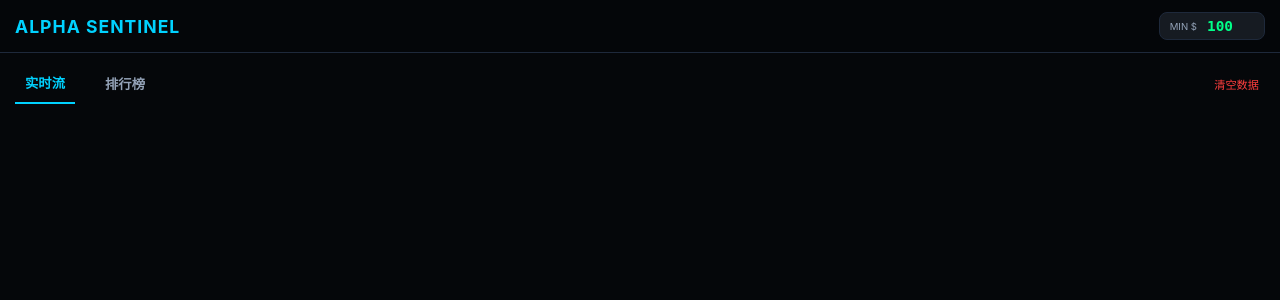
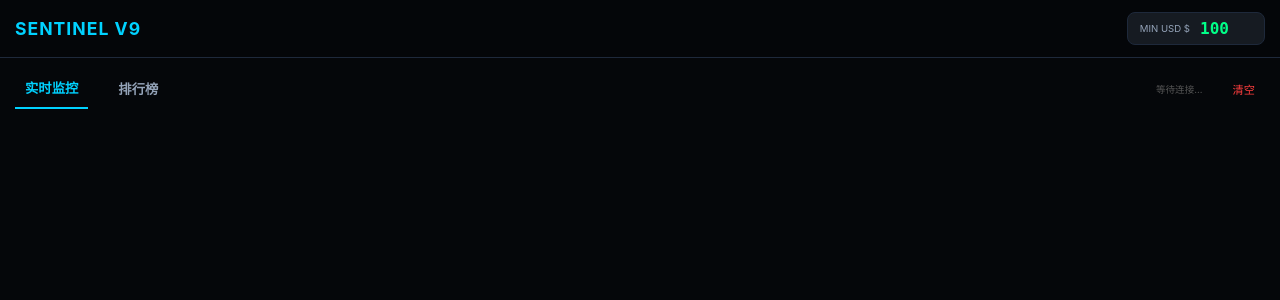
Before and after one commit to dadaleo/VirtualsMonitor2, a Flask app: page / in a window 1280 px wide. Shown: the top 300 px of the page. Run offline with Flask 3, Linux system fonts and the light colour scheme; some libraries are stand-ins or nearby versions.

Commit message:
Add files via upload

```diff
--- a/templates/index.html
+++ b/templates/index.html
@@ -3,7 +3,7 @@
 <head>
     <meta charset="UTF-8">
     <meta name="viewport" content="width=device-width, initial-scale=1.0, maximum-scale=1.0, user-scalable=no">
-    <title>Agentic Sentinel v8.8</title>
+    <title>Alpha Sentinel - Persistent v9.0</title>
     <script src="https://cdn.socket.io/4.7.2/socket.io.min.js"></script>
     <style>
         :root {
@@ -12,47 +12,55 @@
             --accent-red: #ff3e3e; --text-main: #e0e6ed; --text-dim: #94a3b8;
             --border: #1e293b; --table-head: #161b22;
         }
-        body { background: var(--bg); color: var(--text-main); font-family: 'Inter', system-ui; margin: 0; padding-bottom: 20px; }
+        body { background: var(--bg); color: var(--text-main); font-family: 'Inter', system-ui, sans-serif; margin: 0; padding-bottom: 20px; }
+
         .header-nav { position: sticky; top: 0; z-index: 100; background: var(--header-bg); backdrop-filter: blur(10px); border-bottom: 1px solid var(--border); padding: 12px 15px; }
         .nav-flex { display: flex; justify-content: space-between; align-items: center; }
-        .filter-box { display: flex; align-items: center; gap: 8px; background: var(--table-head); padding: 4px 10px; border-radius: 8px; border: 1px solid var(--border); }
-        .filter-box input { background: transparent; border: none; color: var(--accent-green); width: 45px; outline: none; font-weight: bold; font-family: monospace; font-size: 0.9rem; }
+
+        .filter-box { display: flex; align-items: center; gap: 8px; background: var(--table-head); padding: 5px 12px; border-radius: 8px; border: 1px solid var(--border); }
+        .filter-box input { background: transparent; border: none; color: var(--accent-green); width: 50px; outline: none; font-weight: bold; font-family: monospace; font-size: 1rem; }
 
         .grid { display: grid; grid-template-columns: repeat(auto-fill, minmax(340px, 1fr)); gap: 15px; padding: 15px; }
-        .card { background: var(--card-bg); border-radius: 12px; padding: 18px; border: 1px solid var(--border); transition: 0.3s; position: relative; }
+        .card { background: var(--card-bg); border-radius: 12px; padding: 18px; border: 1px solid var(--border); transition: 0.3s; position: relative; animation: fadeIn 0.3s ease; }
+
         .tag { font-size: 0.65rem; font-weight: 800; padding: 2px 8px; border-radius: 4px; text-transform: uppercase; }
         .tag-blue { background: rgba(0, 210, 255, 0.1); color: var(--accent-blue); border: 1px solid var(--accent-blue); }
         .tag-gold { background: rgba(255, 204, 0, 0.1); color: var(--accent-gold); border: 1px solid var(--accent-gold); }
 
         .burn-value-box { background: var(--table-head); border-radius: 8px; padding: 15px; text-align: center; margin: 12px 0; border: 1px solid var(--border); }
         .usd-val { font-size: 2.2rem; font-weight: 900; font-family: 'Consolas', monospace; }
+
         .stats-table { width: 100%; border-collapse: collapse; font-size: 0.85rem; }
         .stats-table th { text-align: left; padding: 12px; color: var(--text-dim); background: var(--table-head); }
         .stats-table td { padding: 12px; border-bottom: 1px solid var(--border); }
+
         .hidden { display: none !important; }
+        @keyframes fadeIn { from { opacity: 0; transform: translateY(5px); } to { opacity: 1; transform: translateY(0); } }
     </style>
 </head>
 <body>
     <nav class="header-nav">
         <div class="nav-flex">
-            <h1 style="margin:0; font-size:1.1rem; color:var(--accent-blue); letter-spacing:1px;">ALPHA SENTINEL</h1>
+            <h1 style="margin:0; font-size:1.1rem; color:var(--accent-blue); letter-spacing:1px;">SENTINEL V9</h1>
             <div class="filter-box">
-                <span style="font-size:0.6rem; color:var(--text-dim);">MIN $</span>
+                <span style="font-size:0.6rem; color:var(--text-dim);">MIN USD $</span>
                 <input type="number" id="minUsd" value="100" oninput="saveSettings()">
             </div>
         </div>
     </nav>
 
-    <div style="padding: 10px 15px 0; display: flex; gap: 20px;">
-        <button id="btnLive" onclick="switchTab('live')" style="background:none; border:none; color:var(--accent-blue); font-weight:bold; cursor:pointer; padding:10px; border-bottom:2px solid var(--accent-blue);">实时流</button>
+    <div style="padding: 10px 15px 0; display: flex; gap: 20px; align-items: center;">
+        <button id="btnLive" onclick="switchTab('live')" style="background:none; border:none; color:var(--accent-blue); font-weight:bold; cursor:pointer; padding:10px; border-bottom:2px solid var(--accent-blue);">实时监控</button>
         <button id="btnStats" onclick="switchTab('stats')" style="background:none; border:none; color:var(--text-dim); font-weight:bold; cursor:pointer; padding:10px;">排行榜</button>
-        <button onclick="clearData()" style="margin-left:auto; background:none; border:none; color:var(--accent-red); font-size:0.7rem; cursor:pointer;">清空数据</button>
+        <span id="connStatus" style="font-size:0.6rem; color:#555; margin-left:auto;">等待连接...</span>
+        <button onclick="clearData()" style="background:none; border:none; color:var(--accent-red); font-size:0.7rem; cursor:pointer; padding:10px;">清空</button>
     </div>
 
     <div id="liveView"><div id="grid" class="grid"></div></div>
+
     <div id="statsView" class="hidden" style="padding:15px; overflow-x: auto;">
         <table class="stats-table">
-            <thead><tr><th>代币</th><th>次数</th><th>总USD</th><th>通缩指数</th></tr></thead>
+            <thead><tr><th>代币</th><th>次数</th><th>累计USD</th><th>通缩指数</th></tr></thead>
             <tbody id="statsBody"></tbody>
         </table>
     </div>
@@ -62,24 +70,50 @@
         let allEvents = [];
         let tokenCache = {};
 
-        // --- 本地持久化 ---
+        // --- 核心：页面加载逻辑 ---
+        window.onload = function() {
+            // 1. 加载配置
+            const savedMin = localStorage.getItem('min_usd_v9');
+            if(savedMin) document.getElementById('minUsd').value = savedMin;
+
+            // 2. 强行先渲染本地数据
+            const savedEvents = localStorage.getItem('burn_events_v9');
+            if(savedEvents) {
+                allEvents = JSON.parse(savedEvents);
+                console.log("从缓存恢复数据量:", allEvents.length);
+                // 按时间顺序渲染老数据（不置顶）
+                allEvents.forEach(e => renderCard(e, false));
+                applyFilter();
+                renderStats();
+            }
+        };
+
+        // --- 数据持久化 ---
         function saveSettings() {
-            localStorage.setItem('min_usd', document.getElementById('minUsd').value);
+            localStorage.setItem('min_usd_v9', document.getElementById('minUsd').value);
             applyFilter();
         }
 
         function saveEvents() {
-            localStorage.setItem('burn_events_v8', JSON.stringify(allEvents.slice(-1000)));
+            // 只保留最近 1000 条，确保手机浏览器不卡顿
+            localStorage.setItem('burn_events_v9', JSON.stringify(allEvents.slice(-1000)));
         }
 
         function clearData() {
-            if(confirm("确定清空吗？")) { localStorage.clear(); location.reload(); }
+            if(confirm("确定清空所有本地历史数据吗？")) {
+                localStorage.clear();
+                allEvents = [];
+                document.getElementById('grid').innerHTML = '';
+                renderStats();
+                location.reload();
+            }
         }
 
         function applyFilter() {
             const min = parseFloat(document.getElementById('minUsd').value) || 0;
             document.querySelectorAll('.card').forEach(c => {
-                c.classList.toggle('hidden', parseFloat(c.dataset.usd) < min);
+                const val = parseFloat(c.dataset.usd);
+                c.classList.toggle('hidden', val < min);
             });
         }
 
@@ -110,14 +144,14 @@
         }
 
         function renderCard(e, isNew = true) {
-            if(document.getElementById(e.tx)) return;
+            if(document.getElementById(e.tx)) return; // 严格排重
+
             const usd = parseFloat(e.usd) || 0;
             const card = document.createElement('div');
             card.className = 'card';
             card.id = e.tx;
             card.dataset.usd = usd;
 
-            // 核心修复：184U 属于 Verified 且带蓝边
             let tag = '';
             if (usd >= 500) {
                 tag = '<span class="tag tag-gold">🔥 WHALE ACTION</span>';
@@ -135,7 +169,6 @@
                     <span style="font-size:0.65rem; color:var(--text-dim);">${e.time}</span>
                 </div>
                 <div class="burn-value-box">
-                    <div style="font-size:0.6rem; color:var(--text-dim); margin-bottom:4px;">EST. VALUE (USD)</div>
                     <div class="usd-val" style="color:${usd >= 100 ? 'var(--accent-green)' : '#fff'}">$${usd.toLocaleString(undefined,{minimumFractionDigits:2})}</div>
                 </div>
                 <div style="display:flex; justify-content:space-between; align-items:center;">
@@ -143,25 +176,37 @@
                     <div style="font-size:0.75rem; color:var(--text-dim);">Impact: <span style="color:${e.impact > 1 ? 'var(--accent-red)' : 'var(--accent-green)'}">${e.impact}%</span></div>
                 </div>
                 <div style="margin-top:12px; padding-top:10px; border-top:1px solid var(--border); text-align:right;">
-                    <a href="https://basescan.org/tx/${e.tx}" target="_blank" style="color:var(--text-dim); text-decoration:none; font-size:0.7rem;">VIEW ON CHAIN ↗</a>
+                    <a href="https://basescan.org/tx/${e.tx}" target="_blank" style="color:var(--text-dim); text-decoration:none; font-size:0.7rem;">HASH ↗</a>
                 </div>
             `;
             const g = document.getElementById('grid');
-            if(isNew) g.insertBefore(card, g.firstChild); else g.appendChild(card);
+            if(isNew) g.insertBefore(card, g.firstChild); // 新来的放最上面
+            else g.appendChild(card); // 恢复老数据放后面
         }
 
+        // --- Socket 接收与排重 ---
+        socket.on('connect', () => {
+            document.getElementById('connStatus').innerText = "● 已连接";
+            document.getElementById('connStatus').style.color = "var(--accent-green)";
+        });
+
         socket.on('new_burn_event', async (data) => {
+            // 关键：如果本地已经有了（比如刚才存过的），直接无视补发的数据
             if(allEvents.some(x => x.tx === data.tx)) return;
+
             const dex = await getDex(data.token);
             const qty = parseFloat(data.amount.replace(/,/g, ''));
             let usd = qty * (dex.price || 0);
+
             if(usd === 0 && data.weth_reserve > 0) {
                 usd = qty * (data.weth_reserve / parseFloat(data.reserve.replace(/,/g, ''))) * 2650;
             }
+
             const fullData = {...data, ...dex, usd, qty};
             allEvents.push(fullData);
             saveEvents();
-            renderCard(fullData, true);
+
+            renderCard(fullData, true); // 实时推送，插入顶部
             applyFilter();
         });
 
@@ -173,20 +218,9 @@
             });
             const sorted = Object.entries(s).sort((a,b) => b[1].total - a[1].total);
             document.getElementById('statsBody').innerHTML = sorted.map(([addr, d]) => `
-                <tr><td><b>${d.sym}</b></td><td>${d.count}</td><td style="color:var(--accent-green); font-weight:bold;">$${d.total.toLocaleString(undefined,{maximumFractionDigits:0})}</td><td>${d.fdv > 0 ? ((d.total / d.fdv) * 100).toFixed(4) : "0.0000"}</td></tr>
+                <tr><td><b>${d.sym}</b></td><td>${d.count}</td><td style="color:var(--accent-green); font-weight:bold;">$${d.total.toLocaleString(undefined,{maximumFractionDigits:0})}</td><td>${d.fdv > 0 ? ((d.total / d.fdv) * 100).toFixed(4) : "0.000"}</td></tr>
             `).join('');
         }
-
-        window.onload = () => {
-            const m = localStorage.getItem('min_usd');
-            if(m) document.getElementById('minUsd').value = m;
-            const e = localStorage.getItem('burn_events_v8');
-            if(e) {
-                allEvents = JSON.parse(e);
-                allEvents.forEach(x => renderCard(x, false));
-                applyFilter();
-            }
-        };
     </script>
 </body>
 </html>
```
